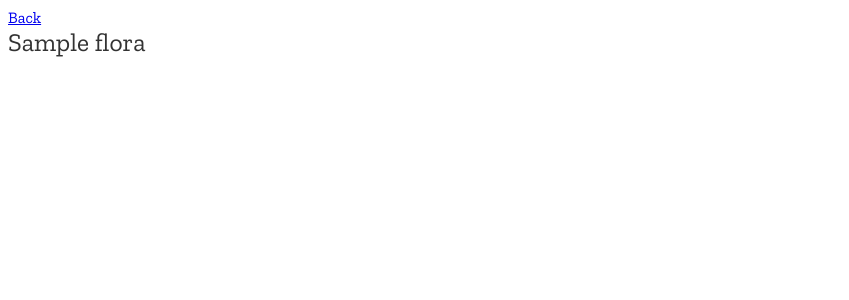
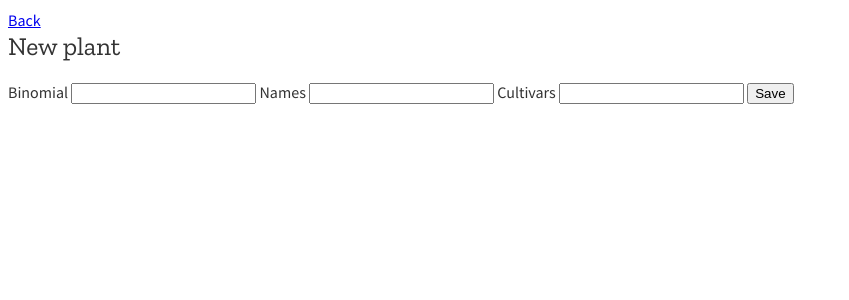
Before and after one commit to Stirreg/garden, a Flask app: page /plant in a window 1280 px wide. Shown: the top 300 px of the page, without its empty margins (0-849 px from the left). Run offline with Flask 2, Linux system fonts and the light colour scheme; a database or web service that is not in the repository returns one stand-in record (values such as "Sample title"); some libraries are stand-ins or nearby versions.

Commit message:
Added CRUD methods. Fixed line endings.

```diff
--- a/garden/garden.py
+++ b/garden/garden.py
@@ -1,18 +1,58 @@
-from flask import Flask, render_template
+"""Garden module."""
+from flask import Flask, render_template, request, redirect, url_for
 from flask_pymongo import PyMongo
 
+# TODO: Refactor EVERYTHING!
+
 app = Flask(__name__)
-
 mongo = PyMongo(app)
 
 @app.route('/')
 def home_page():
-    flora = mongo.db.flora.find()
+    """Plant page view method."""
+    flora = mongo.db.flora.find().sort('names', 1)
 
     return render_template('index.html', flora=flora)
 
-@app.route('/<binomial>')
+@app.route('/plant/<binomial>', methods=('GET', 'POST', 'DELETE'))
 def plant_page(binomial):
-    plant = mongo.db.flora.find_one({"binomial": binomial})
+    """Read and update plant page method."""
+    if request.method == 'POST':
+        data = request.form.to_dict()
+
+        if data['names']:
+            data['names'] = data['names'].split(', ')
+        if data['cultivars']:
+            data['cultivars'] = data['cultivars'].split(', ')
+
+        mongo.db.flora.update_one({'binomial': data['binomial']}, {'$set': data})
+
+        return redirect(url_for('home_page') + '#' + data['binomial'])
+
+    plant = mongo.db.flora.find_one({'binomial': binomial})
 
     return render_template('plant.html', plant=plant)
+
+@app.route('/plant', methods=('GET', 'POST'))
+def create_plant_page():
+    """Create plant page method"""
+    if request.method == 'POST':
+        data = request.form.to_dict()
+
+        if data['names']:
+            data['names'] = data['names'].split(', ')
+        if data['cultivars']:
+            data['cultivars'] = data['cultivars'].split(', ')
+
+        mongo.db.flora.insert_one(data)
+
+        return redirect(url_for('home_page') + '#' + data['binomial'])
+
+    return render_template('plant.html')
+
+@app.route('/plant/delete/<binomial>')
+def delete_plant(binomial):
+    """Delete plant method."""
+    mongo.db.flora.delete_one({'binomial': binomial})
+
+    return redirect(url_for('home_page'))
--- a/garden/static/style.css
+++ b/garden/static/style.css
@@ -1,14 +1,32 @@
-@import url('https://fonts.googleapis.com/css?family=Zilla+Slab');
+@import url('https://fonts.googleapis.com/css?family=Source+Sans+Pro|Zilla+Slab');
 
 body {
-    font-family: 'Zilla Slab', serif;
+    font-family: 'Source Sans Pro', sans-serif;
+    font-size: 1em;
+    line-height: 1.6em;
     color: #333;
 }
 
 h1 {
-    margin: 0 0 20px;
+    font-family: 'Zilla Slab', serif;
+    margin: 0 0 0.8em;
     font-size: 1.6em;
     font-weight: normal;
+}
+
+table {
+    border: 1px solid #CCC;
+    border-width: 0 1px 1px 0;
+    border-collapse: collapse;
+}
+
+table th,
+table td {
+    padding: 0.5em;
+    border: 1px solid #CCC;
+    border-width: 1px 0 0 1px;
+    text-align: left;
+    background: #E5E5E5;
 }
 
 .flex {
@@ -21,12 +39,11 @@ h1 {
     padding: 10px;
     border-radius: 3px;
     background-color: #E5E5E5;
-    flex: 1 1 220px;
+    flex: 1 1 300px;
     overflow: hidden;
 }
 
-.plant:hover,
-.plant:focus {
+.plant:hover {
     background-color: #03323F;
     cursor: pointer;
     color: #FFF;
--- a/garden/templates/layout.html
+++ b/garden/templates/layout.html
@@ -1,7 +1,7 @@
-<doctype html>
+<!doctype html>
 <html>
     <head>
-        <link rel="stylesheet" href="static/style.css">
+        <link rel="stylesheet" href="/static/style.css">
     </head>
     <body>
         {% block body %}{% endblock body %}
--- a/garden/templates/plant.html
+++ b/garden/templates/plant.html
@@ -1,5 +1,23 @@
 {% extends "layout.html" %}
 {% block body %}
 <a href="{{ url_for('home_page') }}">Back</a>
-<h1>{{ plant.name }}</h1>
+<h1>{{ plant.name if plant else 'New plant' }}</h1>
+<form action="{{ url_for('plant_page', binomial=plant.binomial) if plant else url_for('create_plant_page') }}" method="post">
+    <label>
+        Binomial
+        <input name="binomial" type="text" value="{{ plant.binomial if plant else '' }}">
+    </label>
+    <label>
+        Names
+        <input name="names" type="text" value="{{ plant.names|join(', ') if plant and plant.names else '' }}">
+    </label>
+    <label>
+        Cultivars
+        <input name="cultivars" type="text" value="{{ plant.cultivars|join(', ') if plant and plant.names else '' }}">
+    </label>
+    <button type="submit">Save</button>
+</form>
+{% if plant %}
+<a href="{{ url_for('delete_plant', binomial=plant.binomial) }}">Delete</a>
+{% endif %}
 {% endblock %}
--- a/setup.py
+++ b/setup.py
@@ -7,5 +7,6 @@ setup(
     install_requires=[
         'flask',
         'flask_pymongo',
+        'flask_wtf'
     ],
 )
```
Also changed, not shown: garden/templates/index.html (+16 -4 lines).
